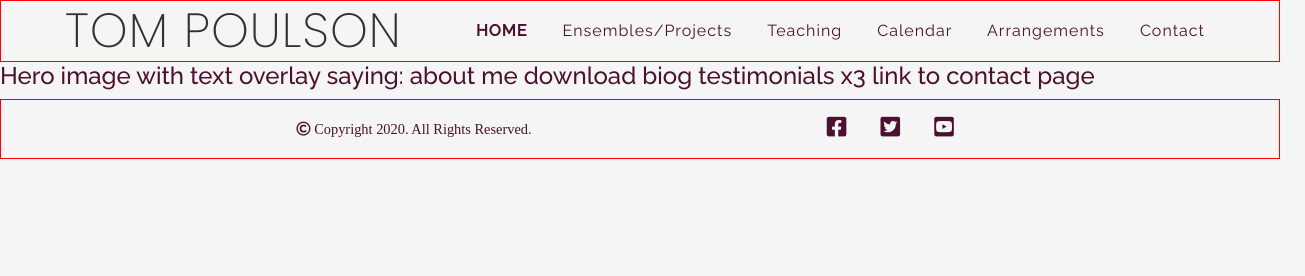
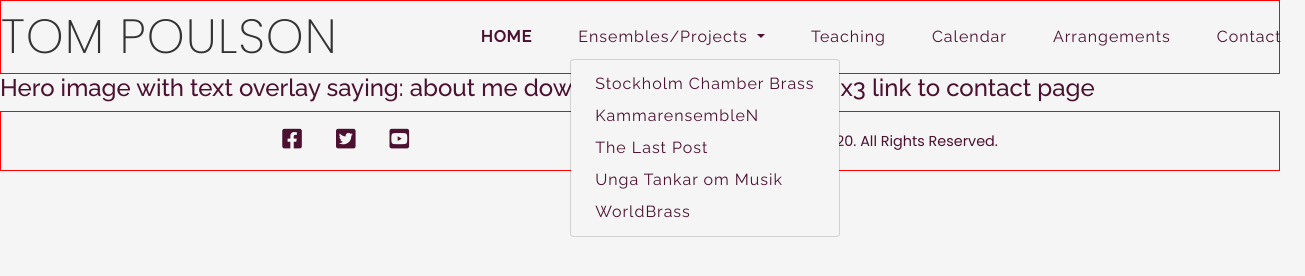
Before and after one commit to Cairi-S/tom-poulson-2, a plain HTML site: page index.html in a window 1280 px wide. Both pictures are taken after a click on the button "Ensembles/Projects". Shown: the whole page, 1305 px wide, since content can reach past the window. Drawn offline with nearby package versions, Linux system fonts and the light colour scheme.

Commit message:
Update header to include dropdown using Bootstrap README updated

```diff
--- a/assets/css/style.css
+++ b/assets/css/style.css
@@ -1,10 +1,5 @@
 @import url('https://fonts.googleapis.com/css2?family=Poppins:wght@100;200;300;400;500;600&family=Raleway:wght@100;200;300;400;500&display=swap');
 
-*{
-    margin:0;
-    padding:0;
-    border:0;
-}
 
 body{
     font-family: 'Raleway', sans-serif;
@@ -22,34 +17,33 @@
     align-items: center;
 }
 
-h2{
+/*------------------------------Logo name*/
+
+#name{
     font-family: 'Poppins', sans-serif;
     font-weight:200;
+    font-size: 300%;
     text-transform: uppercase;
     letter-spacing: 1px;
     margin:0;
     color:#333333;
 }
 
-/*------------------------------Logo name*/
+/*------------------------------Nav menu*/
 
-#name{
-    float:left;
-    font-size: 300%;
-    padding-left: 5px;
+.navbar{
+    padding:0;
 }
 
-/*------------------------------Nav menu*/
+.navbar-brand{
+    padding:0;
+}
 
 #menu{
-    margin:0;
+    margin: 0px 0px 0px 120px;
     font-size: 100%;
     list-style-type: none;
     letter-spacing: 1px;
-}
-
-#name, #menu{
-    line-height: 60px;
 }
 
 #menu li{
@@ -72,12 +66,21 @@
     font-weight: 600;
 }
 
-/*------------------------------Footer*/
+.dropdown-menu{
+    background-color:#f5f5f5;
+    color:#4C1130;
+}
+
+button:focus {
+    outline: 5px auto #4C1130;
+}
+
 
 
 footer{
     height: 60px;
     display: flex;
+    flex-wrap: wrap;
     justify-content: space-evenly;
     align-items: center;
     border: 1px solid red;
@@ -88,10 +91,11 @@
 #social-icons{
     list-style-type:none;
     margin: 0;
+    padding: 0;
 }
 
 #social-icons li{
-    display: inline;
+    display: inline-block;
     margin-right: 30px;
 }
 
@@ -110,18 +114,9 @@
     float: left;
     font-size: 90%;
     color: #4C1130;
-    text-align:center;
+    padding-left: 5px;
 }
 
-#copyright-text{
+.copyright-text{
     font-family: 'Poppins', sans-serif;
 }
-
-/*------------------------------Responsive*/
-
-@media screen and (max-width: 1200px){
-    #menu{
-        width:50%;
-        height: 120px;
-        margin: 0 auto;
-    }
--- a/index.html
+++ b/index.html
@@ -10,13 +10,47 @@
 </head>
 <body>
     <header>
-    <!-- Header -->
-        <!-- Name -->
+        <nav class="navbar navbar-expand-lg navbar-light">
+            <a id="name" class="navbar-brand" href="#">Tom Poulson</a>
+            <button class="navbar-toggler" type="button" data-toggle="collapse" data-target="#navbarNavDropdown" aria-controls="navbarNavDropdown" aria-expanded="false" aria-label="Toggle navigation">
+                <span class="navbar-toggler-icon"></span>
+            </button>
+            <div class="collapse navbar-collapse" id="navbarNavDropdown">
+                <ul id="menu" class="navbar-nav">
+                    <li class="nav-item active">
+                        <a class="nav-link" href="#">Home <span class="sr-only">(current)</span></a>
+                    </li>
+                    <li class="nav-item dropdown">
+                        <a class="nav-link dropdown-toggle" href="#" id="navbarDropdownMenuLink" role="button" data-toggle="dropdown" aria-haspopup="true" aria-expanded="false">
+                        Ensembles/Projects
+                        </a>
+                        <div class="dropdown-menu" aria-labelledby="navbarDropdownMenuLink">
+                            <a class="dropdown-item" href="#">Stockholm Chamber Brass</a>
+                            <a class="dropdown-item" href="#">KammarensembleN</a>
+                            <a class="dropdown-item" href="#">The Last Post</a>
+                            <a class="dropdown-item" href="#">Unga Tankar om Musik</a>
+                            <a class="dropdown-item" href="#">WorldBrass</a>
+                        </div>
+                    </li>
+                    <li class="nav-item">
+                        <a class="nav-link" href="#">Teaching</a>
+                    </li>
+                    <li class="nav-item">
+                        <a class="nav-link" href="#">Calendar</a>
+                    </li>
+                    <li class="nav-item">
+                        <a class="nav-link" href="#">Arrangements</a>
+                    </li>
+                    <li class="nav-item">
+                        <a class="nav-link" href="#">Contact</a>
+                    </li>
+                </ul>
+            </div>
+        </nav>
+    <!--
             <a href="index.html">
                 <h2 id="name">Tom Poulson</h2>
             </a>
-        <!-- Name End -->
-        <!-- Menu -->
         <nav>
             <ul id="menu">
                 <li>
@@ -39,8 +73,7 @@
                 </li>
             </ul>
         </nav>
-        <!-- Menu End-->
-    <!-- Header End -->
+    -->
     </header>
     <section>
        <h4> Hero image with text overlay saying:
@@ -51,11 +84,6 @@
     </section>
     <!-- Footer -->
     <footer>
-    <!-- opyright Statement -->
-        <span id="copyright">
-            <i class="far fa-copyright"><span class="copyright-text"> Copyright 2020. All Rights Reserved.</span></i>
-        </span>
-    <!-- Copyright Statement End -->
     <!-- Social Media Icons -->
             <ul id="social-icons">
                 <li>
@@ -74,11 +102,17 @@
                     </a>
                 </li>
             </ul>
-    <!-- Social Media Icons End-->
+    <!-- Social Media Icons -->
+    <!-- Copyright Statement -->
+        <div id="copyright">
+            <i class="far fa-copyright"><span class="copyright-text"> Copyright 2020. All Rights Reserved.</span></i>
+        </div>
+    <!-- Copyright Statement End -->
     </footer>
     <!-- Footer End -->
+<script src="https://code.jquery.com/jquery-3.5.1.slim.min.js" integrity="sha384-DfXdz2htPH0lsSSs5nCTpuj/zy4C+OGpamoFVy38MVBnE+IbbVYUew+OrCXaRkfj" crossorigin="anonymous"></script>
+<script src="https://cdn.jsdelivr.net/npm/popper.js@1.16.1/dist/umd/popper.min.js" integrity="sha384-9/reFTGAW83EW2RDu2S0VKaIzap3H66lZH81PoYlFhbGU+6BZp6G7niu735Sk7lN" crossorigin="anonymous"></script>
+<script src="https://cdn.jsdelivr.net/npm/bootstrap@4.5.3/dist/js/bootstrap.min.js" integrity="sha384-w1Q4orYjBQndcko6MimVbzY0tgp4pWB4lZ7lr30WKz0vr/aWKhXdBNmNb5D92v7s" crossorigin="anonymous"></script>
 </body>
-<script src="https://code.jquery.com/jquery-3.3.1.slim.min.js" integrity="sha384-q8i/X+965DzO0rT7abK41JStQIAqVgRVzpbzo5smXKp4YfRvH+8abtTE1Pi6jizo" crossorigin="anonymous"></script>
-<script src="https://cdnjs.cloudflare.com/ajax/libs/popper.js/1.14.7/umd/popper.min.js" integrity="sha384-UO2eT0CpHqdSJQ6hJty5KVphtPhzWj9WO1clHTMGa3JDZwrnQq4sF86dIHNDz0W1" crossorigin="anonymous"></script>
-<script src="https://stackpath.bootstrapcdn.com/bootstrap/4.3.1/js/bootstrap.min.js" integrity="sha384-JjSmVgyd0p3pXB1rRibZUAYoIIy6OrQ6VrjIEaFf/nJGzIxFDsf4x0xIM+B07jRM" crossorigin="anonymous"></script>
+
 </html>
```
Also changed, not shown: 1 other file. Lines whose indentation alone changed are shown as unchanged.
